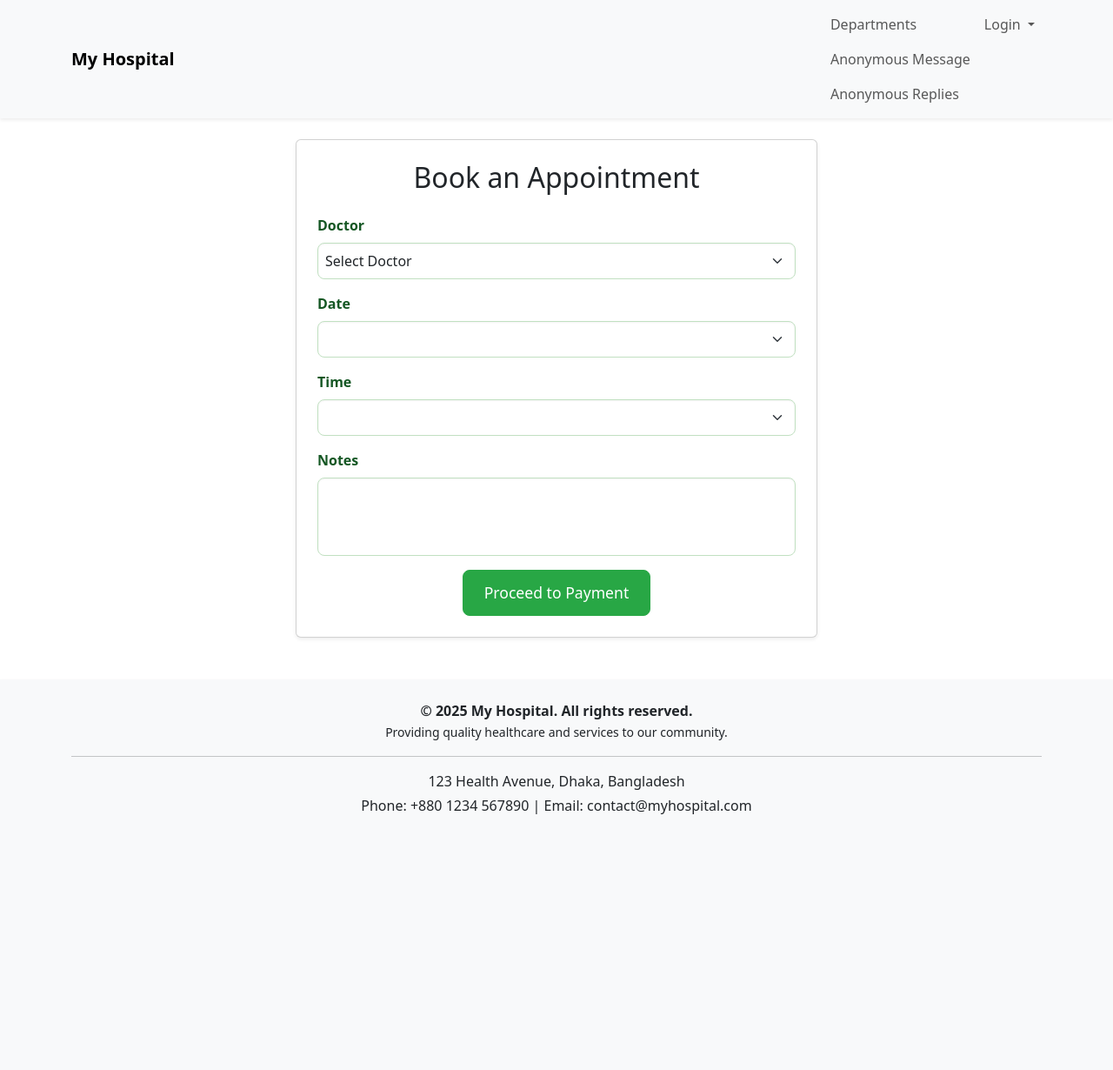
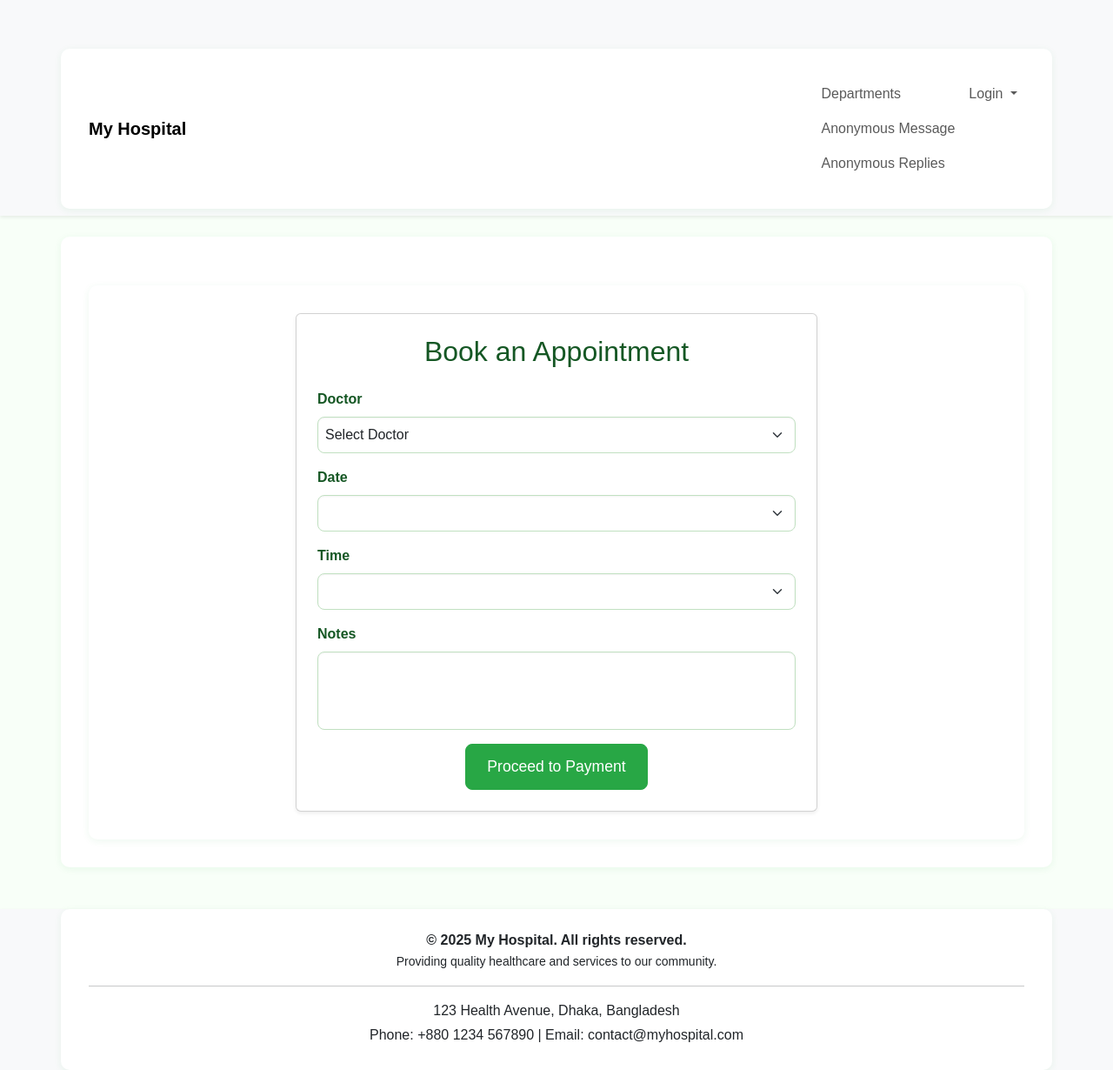
Before and after one commit to rakiburraj/Hospital, a Django app: template templates/book_appointment.html in a window 1280 px wide. Shown: the whole page at 87% size. Before the commit the page ends 936 px from the top, so only its background shows below. Run offline with Django 5.2, Linux system fonts and the light colour scheme; the template is opened without the code that fills it: values that come from a table or form of the project are taken from there, others are empty; data comes from the database, SQL or seed files in the repository.

Commit message:
Update book_appointment.css

```diff
--- a/static/book_appointment.css
+++ b/static/book_appointment.css
@@ -1,4 +1,23 @@
+/* book_appointment.css */
 
+/* Body background */
+
+body {
+    background-color: #f8fff8;
+    font-family: Arial, sans-serif;
+}
+
+/* Main container */
+.container {
+    background: #fff;
+    border-radius: 10px;
+    padding: 2rem;
+    box-shadow: 0 2px 8px rgba(40,167,69,0.08);
+    margin-top: 3rem;
+}
+
+/* Jumbotron / header card */
+.jumbotron {
     background-color: #e6ffe6;
     color: #155724;
     border-radius: 12px;
```
